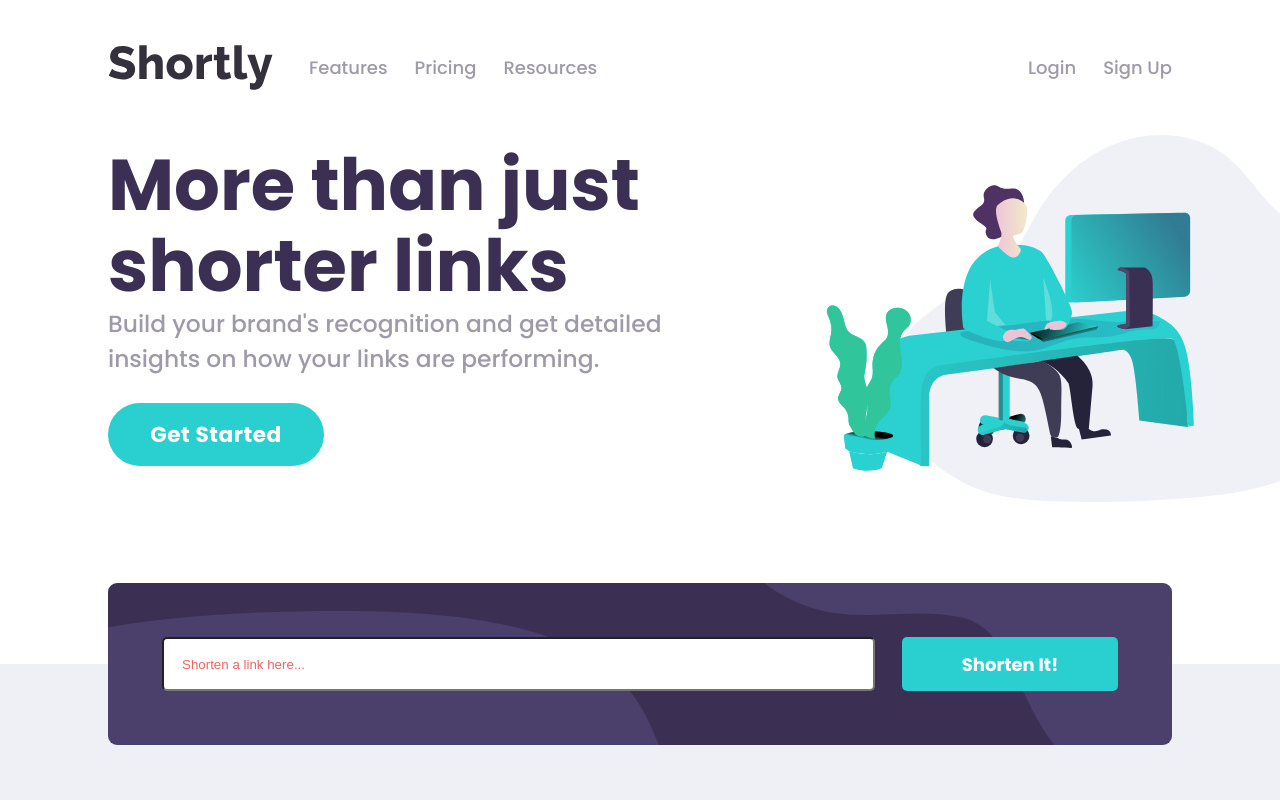
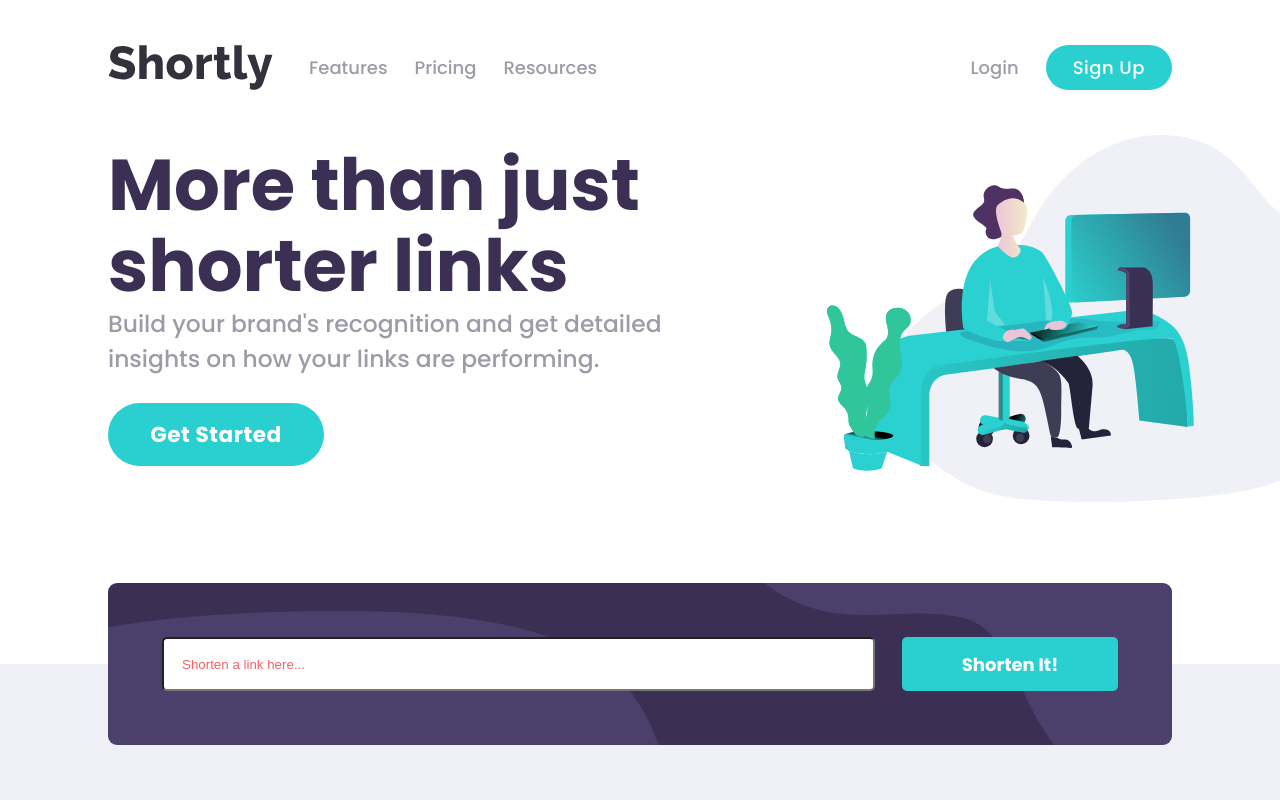
Before and after one commit to niwsa/shortly, a Next.js app in the folder shortly/: page / in a window 1280 px wide. Shown: the top 800 px of the page. Built offline with nearby package versions, Linux system fonts and the light colour scheme.

Commit message:
Style sign up and fix function name

```diff
--- a/shortly/components/PageHeader/index.tsx
+++ b/shortly/components/PageHeader/index.tsx
@@ -9,8 +9,8 @@ import useKeypress from 'hooks/useKeyPress'
 export default function PageHeader(): JSX.Element {
   const [isMenuOpen, setIsMenuOpen] = useState(false)
 
-  function toggle() {
-    setIsMenuOpen((prevState) => !prevState)
+  function openMenu() {
+    setIsMenuOpen(true)
   }
 
   const menuRef = useRef<HTMLUListElement>(null)
@@ -49,7 +49,7 @@ export default function PageHeader(): JSX.Element {
         <button
           aria-label="Menu"
           className={styles['nav__button']}
-          onClick={toggle}
+          onClick={openMenu}
           aria-expanded={isMenuOpen}
           aria-controls="menu-list"
         >
@@ -69,7 +69,11 @@ export default function PageHeader(): JSX.Element {
             className={`${styles['nav__list-item']} ${styles['nav__list-item--spacer']}`}
           ></li>
           <li className={styles['nav__list-item']}>Login</li>
-          <li className={styles['nav__list-item']}>Sign Up</li>
+          <li className={styles['nav__list-item']}>
+            <button type="button" className={`ctoa ${styles['nav__signup']}`}>
+              Sign Up
+            </button>
+          </li>
         </ul>
       </nav>
     </header>
```
